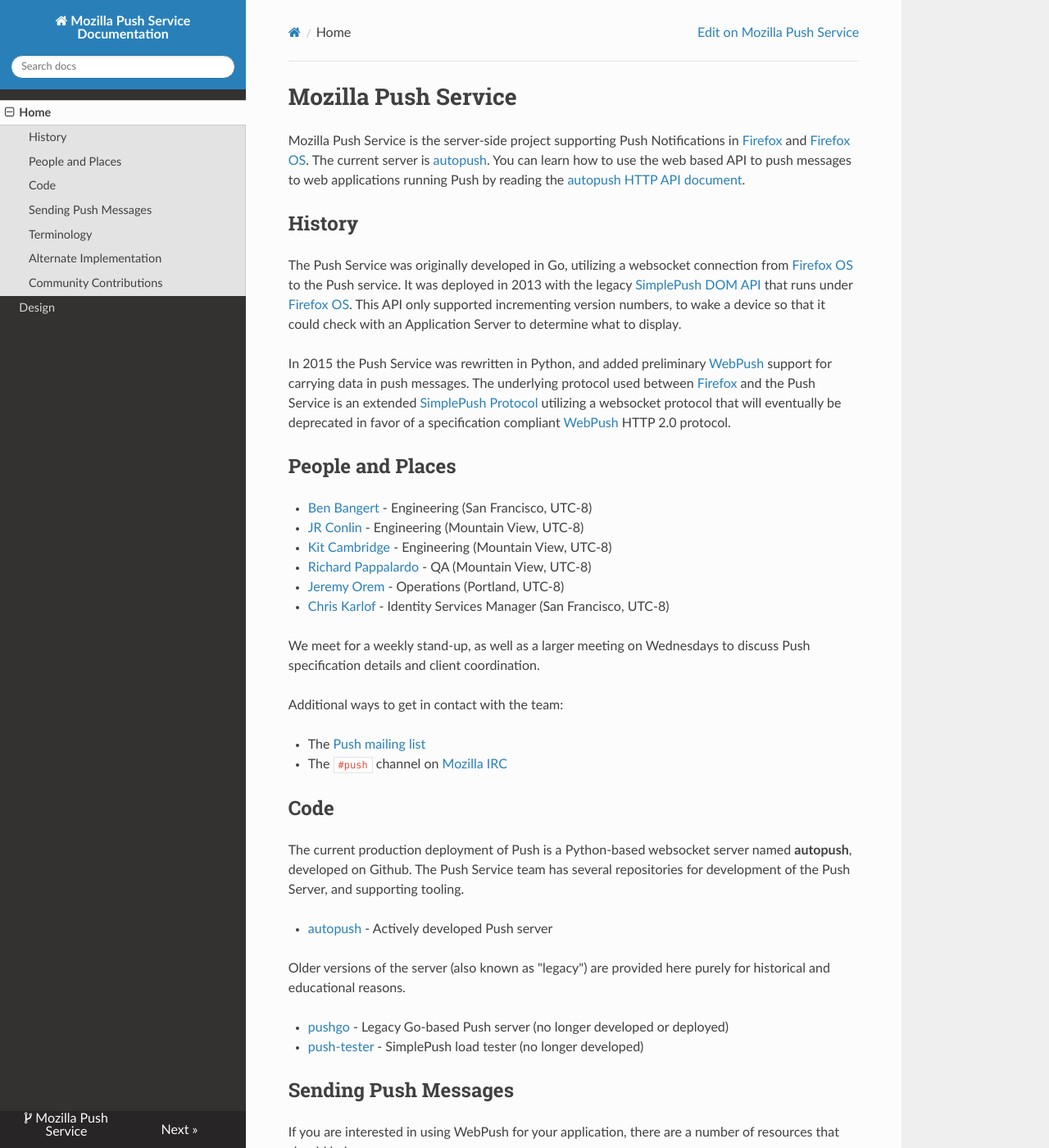
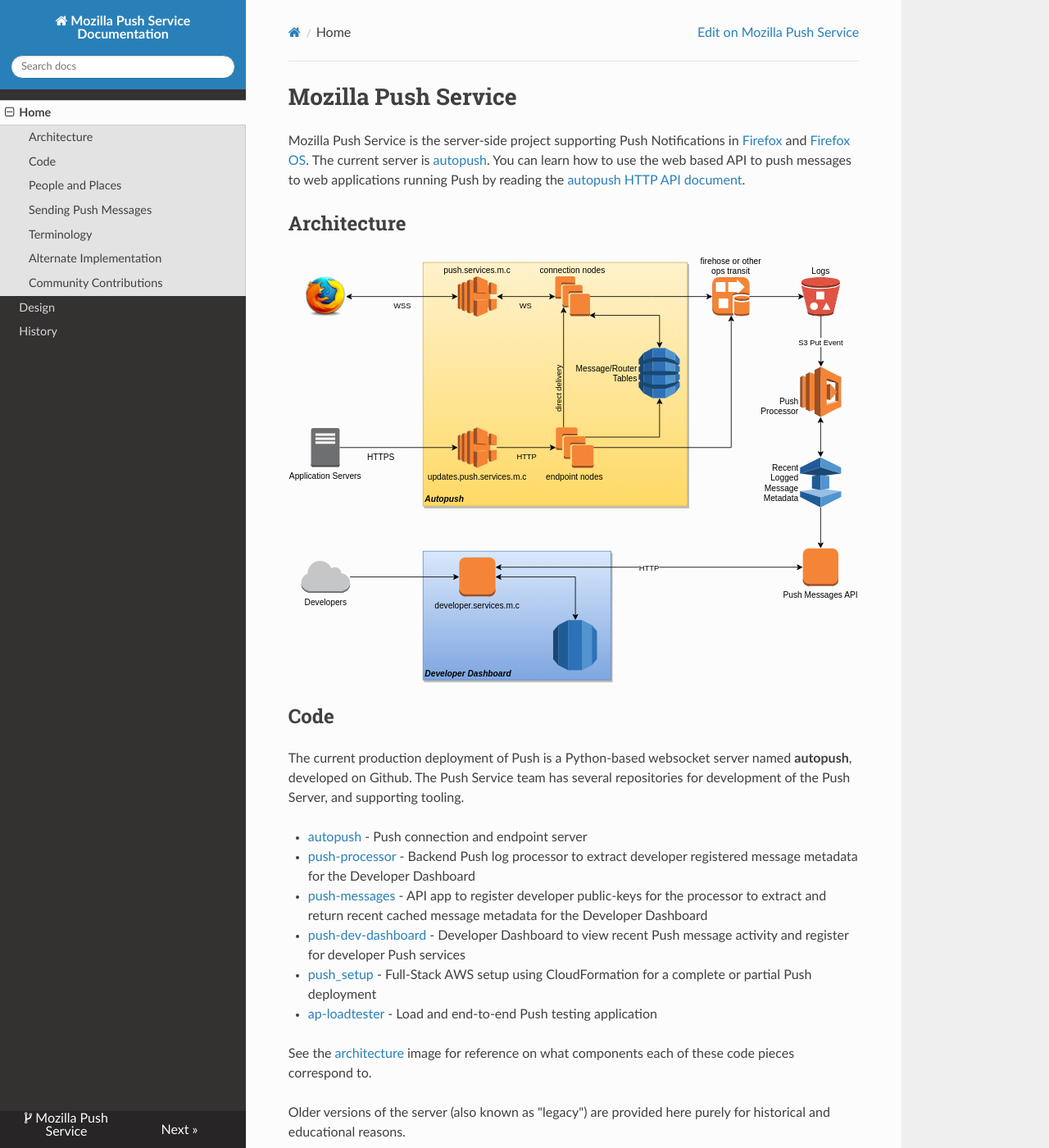
Before and after one commit to mozilla-services/push-service, an MkDocs documentation site: the page built from docs/index.md, in a window 1280 px wide and 1400 px high. Shown: the whole window at 82% size. Built offline with MkDocs 1.6.1, drawn with Linux system fonts in a browser that asks for light colours; nearby versions of some CDN libraries; old or Windows-style settings are respelled for this version of MkDocs; some of the changed text lies outside the part shown.

Commit message:
docs: update docs for architecture and latest code repos
Move history to separate page to increase focus on overall Push
architecture, code, and work on it.

Closes #33

```diff
--- a/docs/index.md
+++ b/docs/index.md
@@ -7,23 +7,42 @@ learn how to use the web based API to push messages to web
 applications running Push by reading the [autopush HTTP API
 document](http://autopush.readthedocs.org/en/latest/http.html).
 
-## History
+## Architecture
 
-The Push Service was originally developed in Go, utilizing a websocket
-connection from [Firefox OS][fxos] to the Push service. It was
-deployed in 2013
-with the legacy [SimplePush DOM
-API](https://developer.mozilla.org/en-US/docs/Web/API/Simple_Push_API) that runs
-under [Firefox OS][fxos]. This API only supported incrementing version numbers,
-to wake a device so that it could check with an Application Server to determine
-what to display.
+![Push Architecture Diagram](assets/push_architecture.svg)
 
-In 2015 the Push Service was rewritten in Python, and added preliminary
-[WebPush][wp] support for carrying data in push messages. The underlying
-protocol used between [Firefox][ffx] and the Push Service is an extended
-[SimplePush Protocol](design.md#simplepush-protocol) utilizing a websocket protocol that will eventually be
-deprecated in favor of a specification compliant [WebPush][wp] HTTP 2.0
-protocol.
+## Code
+
+The current production deployment of Push is a Python-based websocket server
+named **autopush**, developed on Github. The Push Service team has several
+repositories for development of the Push Server, and supporting tooling.
+
+- [autopush](https://github.com/mozilla-services/autopush) - Push connection
+  and endpoint server
+- [push-processor](https://github.com/mozilla-services/push-processor) -
+  Backend Push log processor to extract developer registered message metadata
+  for the Developer Dashboard
+- [push-messages](https://github.com/mozilla-services/push-messages/) - API app
+  to register developer public-keys for the processor to extract and return
+  recent cached message metadata for the Developer Dashboard
+- [push-dev-dashboard](https://github.com/mozilla-services/push-dev-dashboard) -
+  Developer Dashboard to view recent Push message activity and register for
+  developer Push services
+- [push_setup](https://github.com/mozilla-services/push_setup) - Full-Stack AWS
+  setup using CloudFormation for a complete or partial Push deployment
+- [ap-loadtester](https://github.com/mozilla-services/ap-loadtester/) - Load and
+  end-to-end Push testing application
+
+See the [architecture](#architecture) image for reference on what components
+each of these code pieces correspond to.
+
+Older versions of the server (also known as "legacy") are provided
+here purely for historical and educational reasons.
+
+- [pushgo](https://github.com/mozilla-services/pushgo) - Legacy
+  Go-based Push server (no longer developed or deployed)
+- [push-tester](https://github.com/bbangert/push-tester) - SimplePush load
+  tester (no longer developed)
 
 ## People and Places
 
@@ -41,23 +60,6 @@ Additional ways to get in contact with the team:
 
 * The [Push mailing list](http://groups.google.com/a/mozilla.com/group/push/)
 * The `#push` channel on [Mozilla IRC](https://wiki.mozilla.org/IRC)
-
-## Code
-
-The current production deployment of Push is a Python-based websocket server
-named **autopush**, developed on Github. The Push Service team has several
-repositories for development of the Push Server, and supporting tooling.
-
-- [autopush](https://github.com/mozilla-services/autopush) - Actively developed
-  Push server
-
-Older versions of the server (also known as "legacy") are provided
-here purely for historical and educational reasons.
-
-- [pushgo](https://github.com/mozilla-services/pushgo) - Legacy
-  Go-based Push server (no longer developed or deployed)
-- [push-tester](https://github.com/bbangert/push-tester) - SimplePush load
-  tester (no longer developed)
 
 ## Sending Push Messages
 
--- a/mkdocs.yml
+++ b/mkdocs.yml
@@ -4,6 +4,7 @@ repo_name: Mozilla Push Service
 pages:
 - Home: 'index.md'
 - Design: 'design.md'
+- History: 'history.md'
 theme: readthedocs
 markdown_extensions:
 - def_list
```
Also changed, not shown: docs/history.md (added, +17 -0 lines), docs/assets/push_architecture.svg (added).
